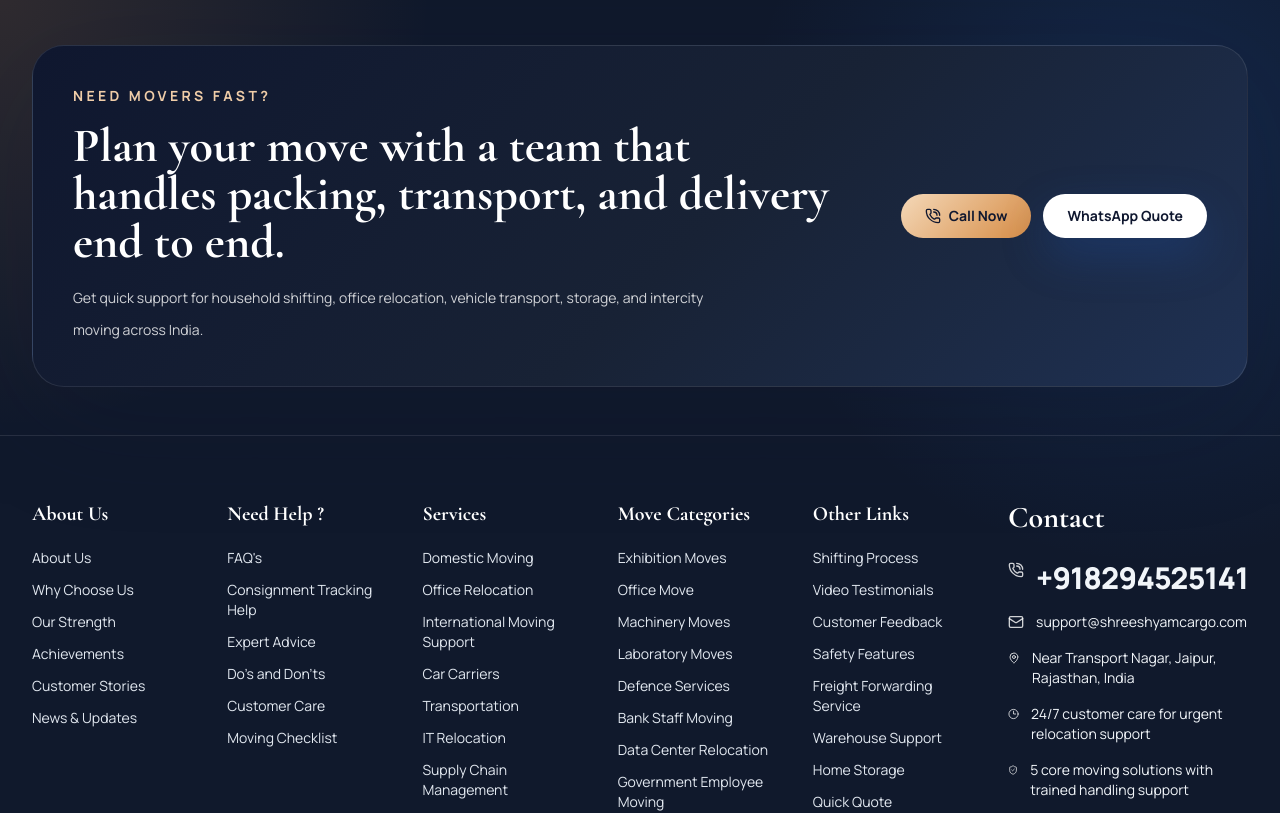
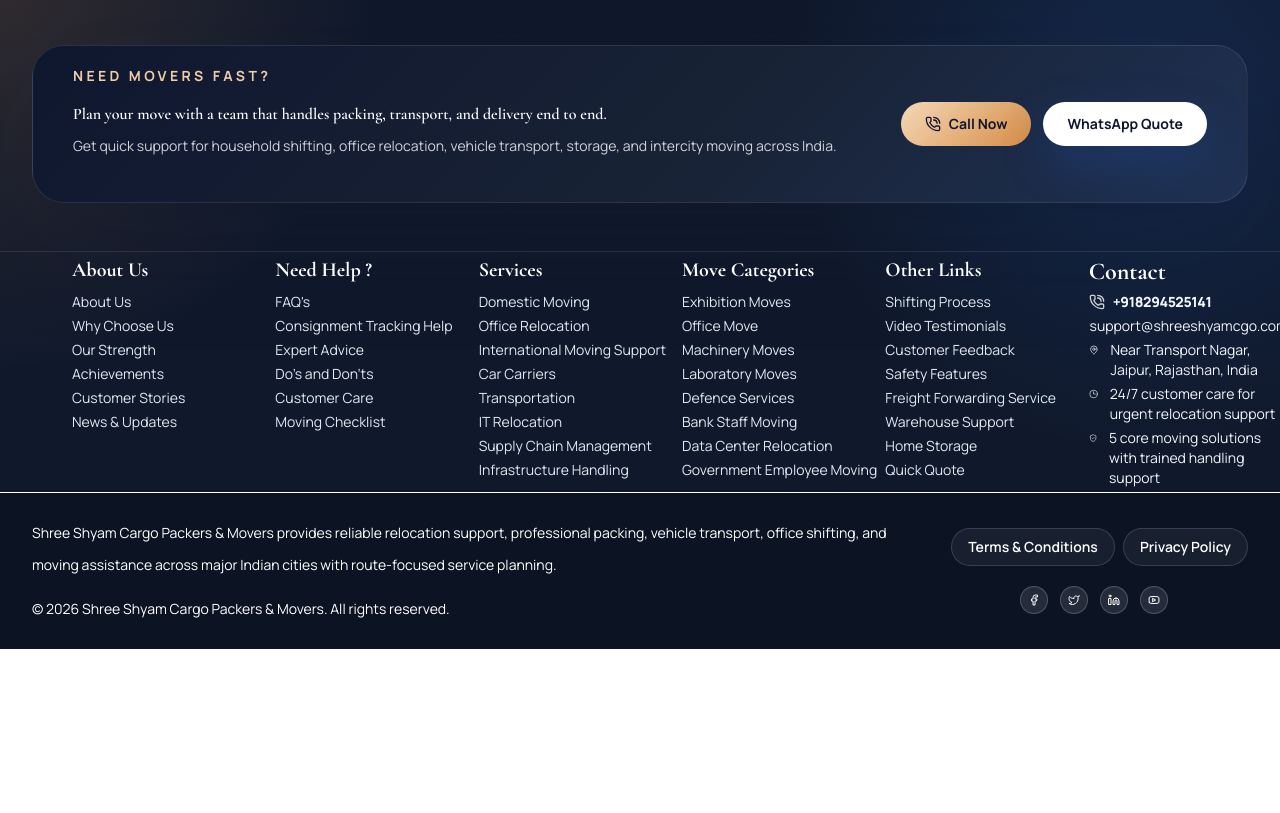
Before and after one commit to Pradeepp15012/shree-shyam-cargo, a React (Vite) app in the folder client/: page / in a window 1280 px wide. Shown: the part 8800-9613 px from the top of the page. After the commit the page ends 9449 px from the top, so only its background shows below. Built offline with nearby package versions, Linux system fonts and the light colour scheme; no server answers.

Commit message:
Update footer layout and contact details

```diff
--- a/client/src/components/Footer.jsx
+++ b/client/src/components/Footer.jsx
@@ -68,8 +68,8 @@
 function FooterList({ title, links }) {
   return (
     <div>
-      <h3 className="font-display text-xl font-bold text-white">{title}</h3>
-      <div className="mt-5 grid gap-3 text-sm text-slate-200">
+      <h3 className="flex font-display text-xl font-bold text-white">{title}</h3>
+      <div className="mt-2 grid gap-1 text-sm text-slate-200">
         {links.map((item) => (
           <Link key={item.label} to={item.to} className="transition hover:text-white">
             {item.label}
@@ -89,13 +89,17 @@
         <div className="container-shell py-12">
           <div className="premium-dark p-8 sm:p-10">
             <div className="flex flex-col gap-8 lg:flex-row lg:items-center lg:justify-between">
-              <div className="max-w-3xl">
-                <p className="text-sm font-bold uppercase tracking-[0.24em] text-[#f0cda8]">Need Movers Fast?</p>
-                <h2 className="mt-4 font-display text-4xl font-bold sm:text-5xl">
-                  Plan your move with a team that handles packing, transport, and delivery end to end.
+              <div className="max-w-1xl">
+                <p className="text-sm -mt-5 font-bold uppercase tracking-[0.24em] text-[#f0cda8]">
+                  Need Movers Fast?
+                </p>
+                <h2 className="mt-4 font-display text-1.5xl font-semibold sm:text-1xl">
+                  Plan your move with a team that handles packing, transport,
+                  and delivery end to end.
                 </h2>
-                <p className="mt-4 max-w-2xl text-sm leading-8 text-white/80">
-                  Get quick support for household shifting, office relocation, vehicle transport, storage, and intercity moving across India.
+                <p className="mt-1 max-w-1.5xl text-sm leading-8 text-white/80">
+                  Get quick support for household shifting, office relocation,
+                  vehicle transport, storage, and intercity moving across India.
                 </p>
               </div>
               <div className="flex flex-col gap-3 sm:flex-row">
@@ -103,7 +107,12 @@
                   <PhoneCall className="mr-2 h-4 w-4" />
                   Call Now
                 </a>
-                <a href={whatsappLink} target="_blank" rel="noreferrer" className="btn-primary bg-white text-ink hover:bg-slate-100">
+                <a
+                  href={whatsappLink}
+                  target="_blank"
+                  rel="noreferrer"
+                  className="btn-primary bg-white text-ink hover:bg-slate-100"
+                >
                   WhatsApp Quote
                 </a>
               </div>
@@ -112,8 +121,8 @@
         </div>
       </div>
 
-      <div className="relative container-shell py-16">
-        <div className="grid gap-10 xl:grid-cols-[1fr_1fr_1fr_1fr_1fr_1.2fr]">
+      <div className="flex ml-10 relative container-shell py-1">
+        <div className="grid gap-1 xl:grid-cols-6">
           <FooterList title="About Us" links={aboutSectionLinks} />
           <FooterList title="Need Help ?" links={helpLinks} />
           <FooterList title="Services" links={serviceLinks} />
@@ -121,14 +130,24 @@
           <FooterList title="Other Links" links={otherLinks} />
 
           <div>
-            <h3 className="font-display text-3xl font-bold text-white">Contact</h3>
-            <div className="mt-6 space-y-4 text-sm text-slate-100">
-              <a href={callLink} className="flex items-start gap-3 transition hover:text-white">
+            <h3 className="font-display text-2xl font-bold text-white">
+              Contact
+            </h3>
+            <div className="mt-1 space-y-1 text-sm text-slate-100">
+              <a
+                href={callLink}
+                className="flex items-start gap-2 transition hover:text-white"
+              >
                 <PhoneCall className="mt-0.5 h-4 w-4 text-white/80" />
-                <span className="text-3xl font-extrabold tracking-tight">{company.phone}</span>
+                <span className="text-1xl font-extrabold tracking-tight">
+                  {company.phone}
+                </span>
               </a>
-              <a href={`mailto:${company.email}`} className="flex items-start gap-3 transition hover:text-white">
-                <Mail className="mt-0.5 h-4 w-4 text-white/80" />
+              <a
+                href={`mailto:${company.email}`}
+                className="flex items-start gap-0 transition hover:text-white"
+              >
+                <Mail className="mt-0.5 h-3 w-3 text-white/80" />
                 <span>{company.email}</span>
               </a>
               <p className="flex items-start gap-3">
@@ -141,7 +160,10 @@
               </p>
               <p className="flex items-start gap-3">
                 <ShieldCheck className="mt-0.5 h-4 w-4 text-white/80" />
-                <span>{services.length} core moving solutions with trained handling support</span>
+                <span>
+                  {services.length} core moving solutions with trained handling
+                  support
+                </span>
               </p>
             </div>
 
@@ -162,17 +184,21 @@
         </div>
       </div>
 
-      <div className="relative border-t border-white/10 bg-[#0c1424]">
+      <div className="relative border-t border-white/100 bg-[#0c1424]">
         <div className="container-shell flex flex-col gap-6 py-6 xl:flex-row xl:items-center xl:justify-between">
-          <div className="max-w-4xl text-sm leading-8 text-white/80">
+          <div className="max-w-4xl text-sm leading-8 text-white/100">
             <p>
-              {company.name} provides reliable relocation support, professional packing, vehicle transport, office shifting, and moving assistance across major Indian cities with route-focused service planning.
+              {company.name} provides reliable relocation support, professional
+              packing, vehicle transport, office shifting, and moving assistance
+              across major Indian cities with route-focused service planning.
             </p>
-            <p className="mt-3">© {new Date().getFullYear()} {company.name}. All rights reserved.</p>
+            <p className="mt-3">
+              © {new Date().getFullYear()} {company.name}. All rights reserved.
+            </p>
           </div>
 
-          <div className="flex flex-col gap-5 lg:min-w-[420px] xl:items-end">
-            <div className="flex flex-wrap items-center gap-3 text-sm font-semibold text-white xl:justify-end">
+          <div className="flex flex-col gap-5 lg:min-w-[320px] xl:items-end">
+            <div className="flex flex-wrap items-center gap-2 text-sm font-semibold text-white xl:justify-end">
               <Link
                 to="/contact"
                 className="rounded-full border border-white/15 bg-white/5 px-4 py-2 transition hover:bg-white/10 hover:text-white"
@@ -186,16 +212,16 @@
                 Privacy Policy
               </Link>
             </div>
-            <div className="flex flex-wrap items-center gap-3 xl:justify-end">
+            <div className="flex flex-wrap items-center gap-3 mr-20 xl:justify-end">
               {socialLinks.map(({ label, href, icon: Icon }) => (
                 <a
                   key={label}
                   href={href}
                   aria-label={label}
-                  className="group flex h-11 w-11 items-center justify-center rounded-full border border-white/20 bg-white/10 text-white transition hover:-translate-y-0.5 hover:border-[#f0cda8] hover:bg-white/20"
+                  className="group flex h-7 w-7 items-center justify-center rounded-full border border-white/20 bg-white/10 text-white transition hover:-translate-y-0.5 hover:border-[#f0cda8] hover:bg-white/20"
                   title={label}
                 >
-                  <Icon className="h-4 w-4 transition group-hover:scale-110" />
+                  <Icon className="h-3 w-3 transition group-hover:scale-110" />
                 </a>
               ))}
             </div>
--- a/client/src/data/site.js
+++ b/client/src/data/site.js
@@ -14,7 +14,7 @@
   shortName: "Shree Shyam Cargo",
   phone: import.meta.env.VITE_COMPANY_PHONE || "+918294525141",
   whatsapp: import.meta.env.VITE_WHATSAPP_NUMBER || "918294525141",
-  email: "support@shreeshyamcargo.com",
+  email: "support@shreeshyamcgo.com",
   address: "Near Transport Nagar, Jaipur, Rajasthan, India",
   tagline: "Reliable Packers & Movers",
   whatsappMessage: "Hi, I want to inquire about Packers & Movers service",
```
